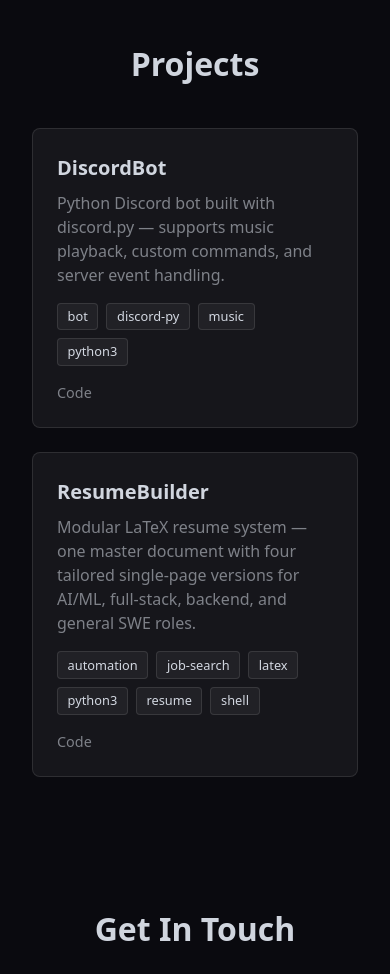
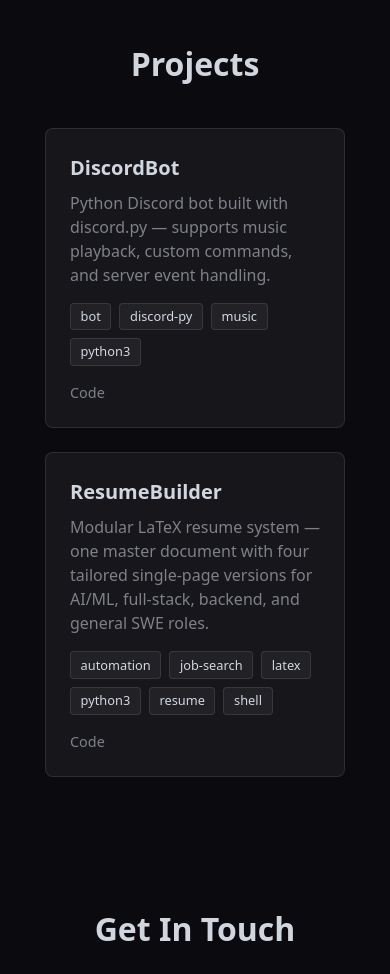
Before and after one commit to IsMichaelHuang/portfolio, a React (Vite) app: page / in a window 390 px wide. Shown: the part 3640-4614 px from the top of the page. Built offline with nearby package versions, Linux system fonts and the light colour scheme.

Commit message:
ci: fix Projects grid to max 2 fixed-width columns with responsive collapse
Cards are locked at 300px wide and never stretch. Grid caps at 2 columns
and collapses to 1 below 688px rather than resizing cards.

```diff
--- a/src/sections/Projects.module.css
+++ b/src/sections/Projects.module.css
@@ -1,23 +1,37 @@
 /**
  * Projects Section Styles — Space Theme
  *
- * Uses CSS Grid for the card layout with responsive breakpoints.
- * Grid auto-adjusts columns: 1 on mobile, 2 on medium, 3 on large screens.
- * Cards use theme surface and border variables for visual separation.
+ * Cards are a fixed 300px wide and never stretch. The grid is capped at
+ * 2 columns and centered. When the viewport is too narrow to fit both
+ * cards side-by-side (≤ 688px: 2 × 300px cards + 1.5rem gap + section
+ * padding), the grid collapses to a single centered column. The card
+ * size never changes — only the column count does.
  *
  * Base section layout (max-width, margin, padding) and heading styles
  * are inherited from global section rules in index.css.
  */
 
 /*
- * Responsive grid using auto-fit with a minimum column width of 300px.
- * Columns expand to fill available space, and the grid automatically
- * wraps to fewer columns on narrow viewports — no media queries needed.
+ * Two fixed-width columns, centered in the section.
+ * justify-content: center ensures the grid doesn't stretch to fill the
+ * full section width when there are fewer cards than columns.
  */
 .grid {
   display: grid;
-  grid-template-columns: repeat(auto-fit, minmax(300px, 1fr));
+  grid-template-columns: repeat(2, 300px);
+  justify-content: center;
   gap: 1.5rem;
+}
+
+/*
+ * Collapse to a single column when the viewport can no longer fit two
+ * 300px cards plus the gap and section padding side-by-side.
+ * Card width stays fixed at 300px — no resizing occurs.
+ */
+@media (max-width: 688px) {
+  .grid {
+    grid-template-columns: 300px;
+  }
 }
 
 /*
```
